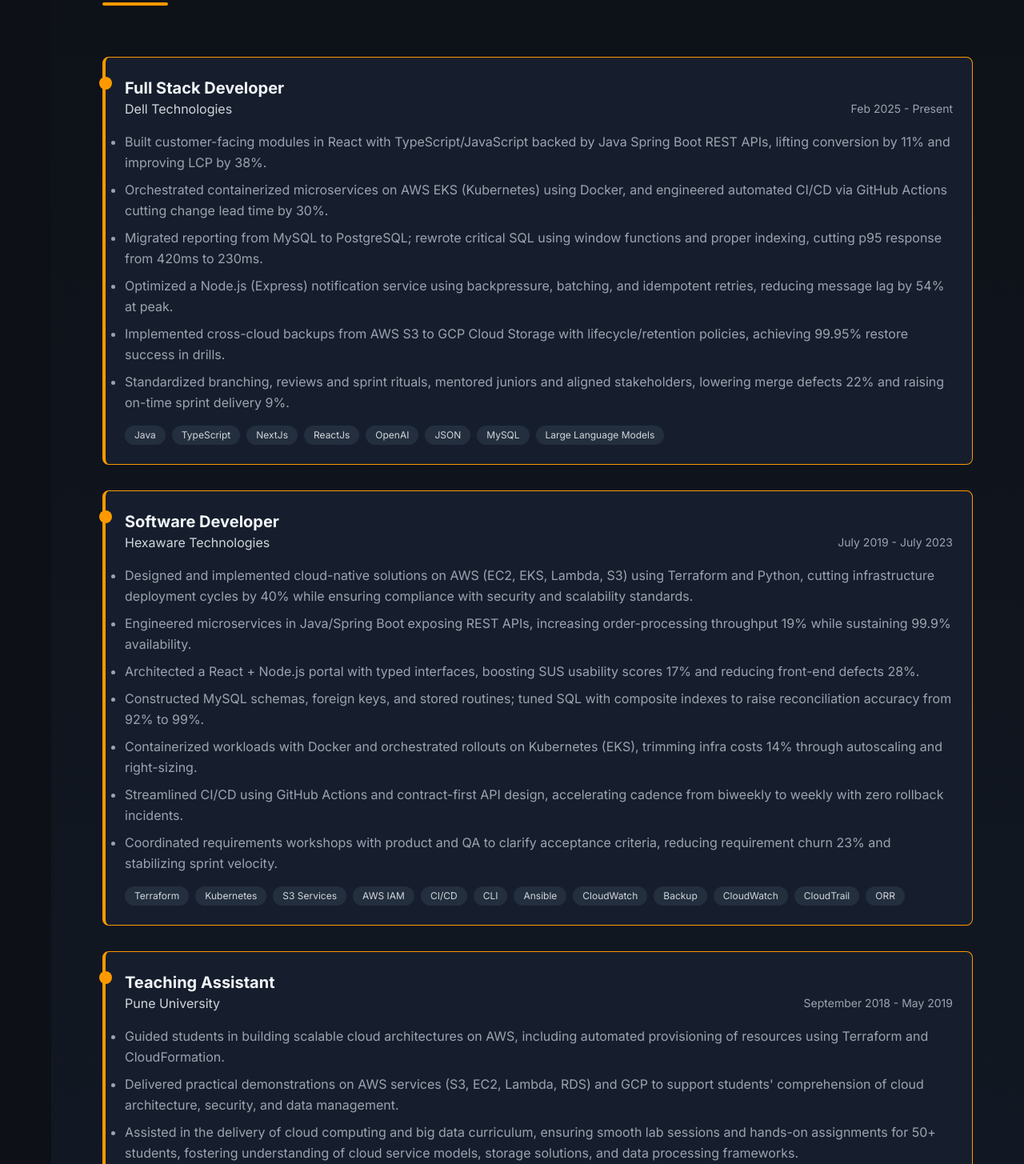
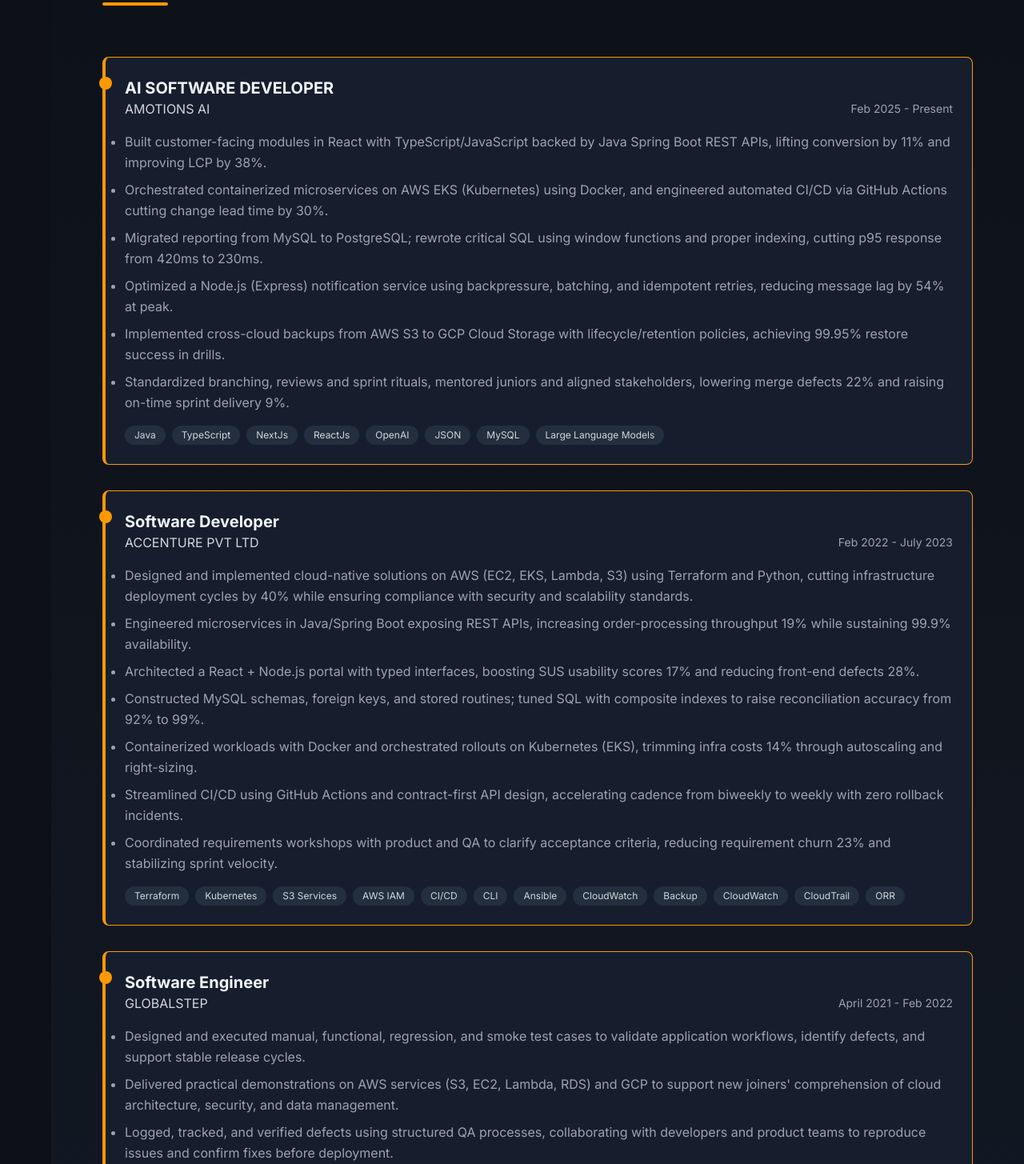
Before and after one commit to VishalPuri2808/MyPortfolio, a React (Vite) app: page / in a window 1280 px wide. Shown: the part 2755-4210 px from the top of the page at 80% size. Built offline with nearby package versions, Linux system fonts and the light colour scheme.

Commit message:
Update job titles and companies in Experience component

```diff
--- a/src/components/Experience.tsx
+++ b/src/components/Experience.tsx
@@ -25,8 +25,8 @@ const Experience: React.FC = () => {
   const experiences: ExperienceItem[] = [
     {
       id: 1,
-      title: "Full Stack Developer",
-      company: "Dell Technologies",
+      title: "AI SOFTWARE DEVELOPER",
+      company: "AMOTIONS AI",
       period: "Feb 2025 - Present",
       responsibilities: [
         "Built customer-facing modules in React with TypeScript/JavaScript backed by Java Spring Boot REST APIs, lifting conversion by 11% and improving LCP by 38%.",
@@ -49,8 +49,8 @@ const Experience: React.FC = () => {
     {
       id: 1,
       title: "Software Developer",
-      company: "Hexaware Technologies",
-      period: "July 2019 - July 2023",
+      company: "ACCENTURE PVT LTD",
+      period: "Feb 2022 - July 2023",
       responsibilities: [
         "Designed and implemented cloud-native solutions on AWS (EC2, EKS, Lambda, S3) using Terraform and Python, cutting infrastructure deployment cycles by 40% while ensuring compliance with security and scalability standards.",
         "Engineered microservices in Java/Spring Boot exposing REST APIs, increasing order-processing throughput 19% while sustaining 99.9% availability.",
@@ -76,15 +76,17 @@ const Experience: React.FC = () => {
     },
     {
       id: 2,
-      title: "Teaching Assistant",
-      company: "Pune University",
-      period: "September 2018 - May 2019",
+      title: "Software Engineer",
+      company: "GLOBALSTEP",
+      period: "April 2021 - Feb 2022",
       responsibilities: [
-        "Guided students in building scalable cloud architectures on AWS, including automated provisioning of resources using Terraform and CloudFormation.",
-        "Delivered practical demonstrations on AWS services (S3, EC2, Lambda, RDS) and GCP to support students' comprehension of cloud architecture, security, and data management.",
+        "Designed and executed manual, functional, regression, and smoke test cases to validate application workflows, identify defects, and support stable release cycles.",
+        "Delivered practical demonstrations on AWS services (S3, EC2, Lambda, RDS) and GCP to support new joiners' comprehension of cloud architecture, security, and data management.",
+        "Logged, tracked, and verified defects using structured QA processes, collaborating with developers and product teams to reproduce issues and confirm fixes before deployment.",
+        "•	Supported end-to-end software quality assurance activities across SDLC phases, improving test coverage, release readiness, and overall product reliability.",
 "Assisted in the delivery of cloud computing and big data curriculum, ensuring smooth lab sessions and hands-on assignments for 50+ students, fostering understanding of cloud service models, storage solutions, and data processing frameworks."
 ],
-      technologies: ["Cloud", "AWS", "S3","GCP", "EC2", "Lambda","RDS", "Terraform", "CloudFormation"]
+      technologies: ["Regression","Testing","Cloud", "AWS", "S3","GCP", "EC2", "Lambda","RDS", "Terraform", "CloudFormation"]
     }
   ];
 
```
